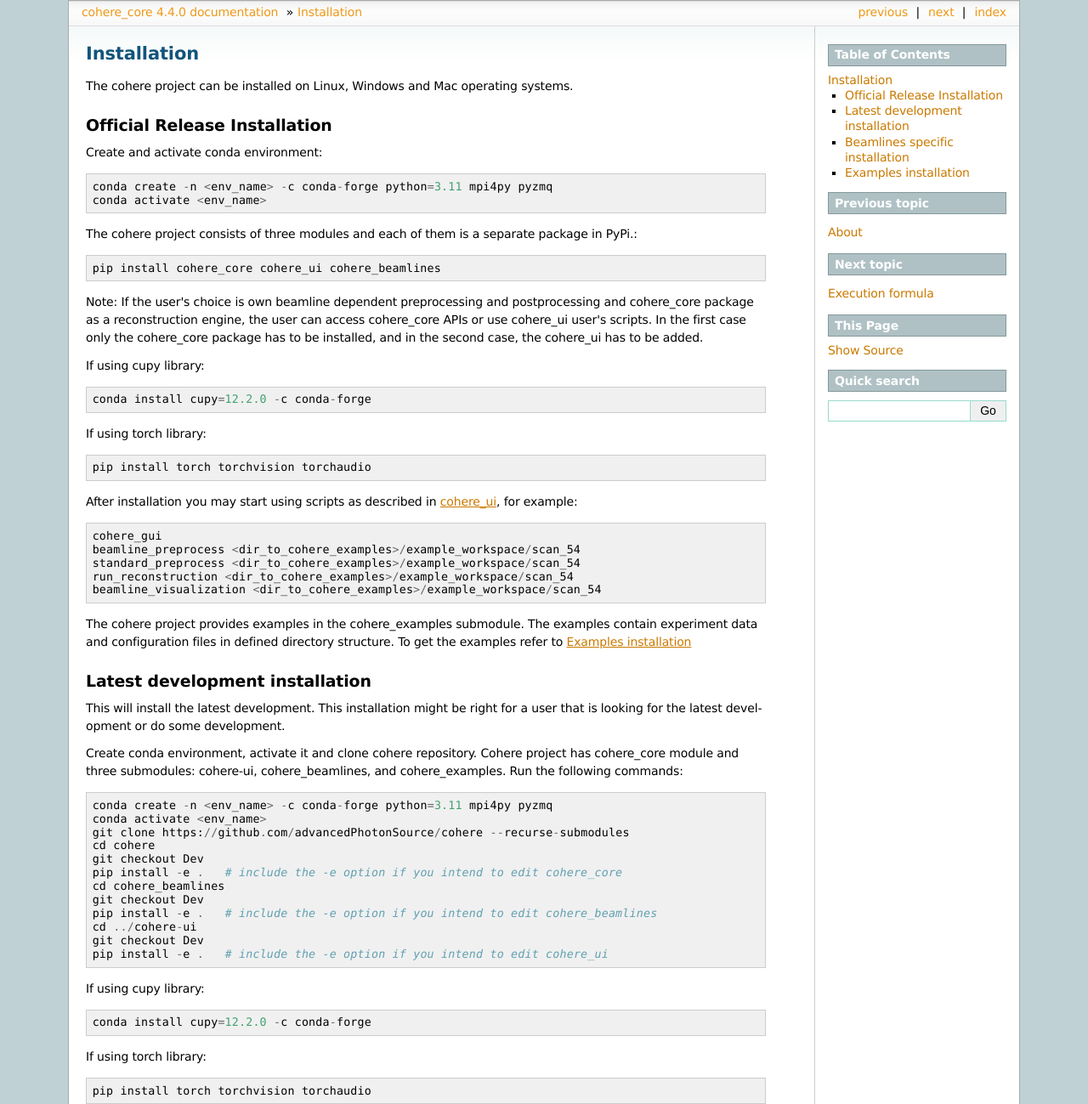
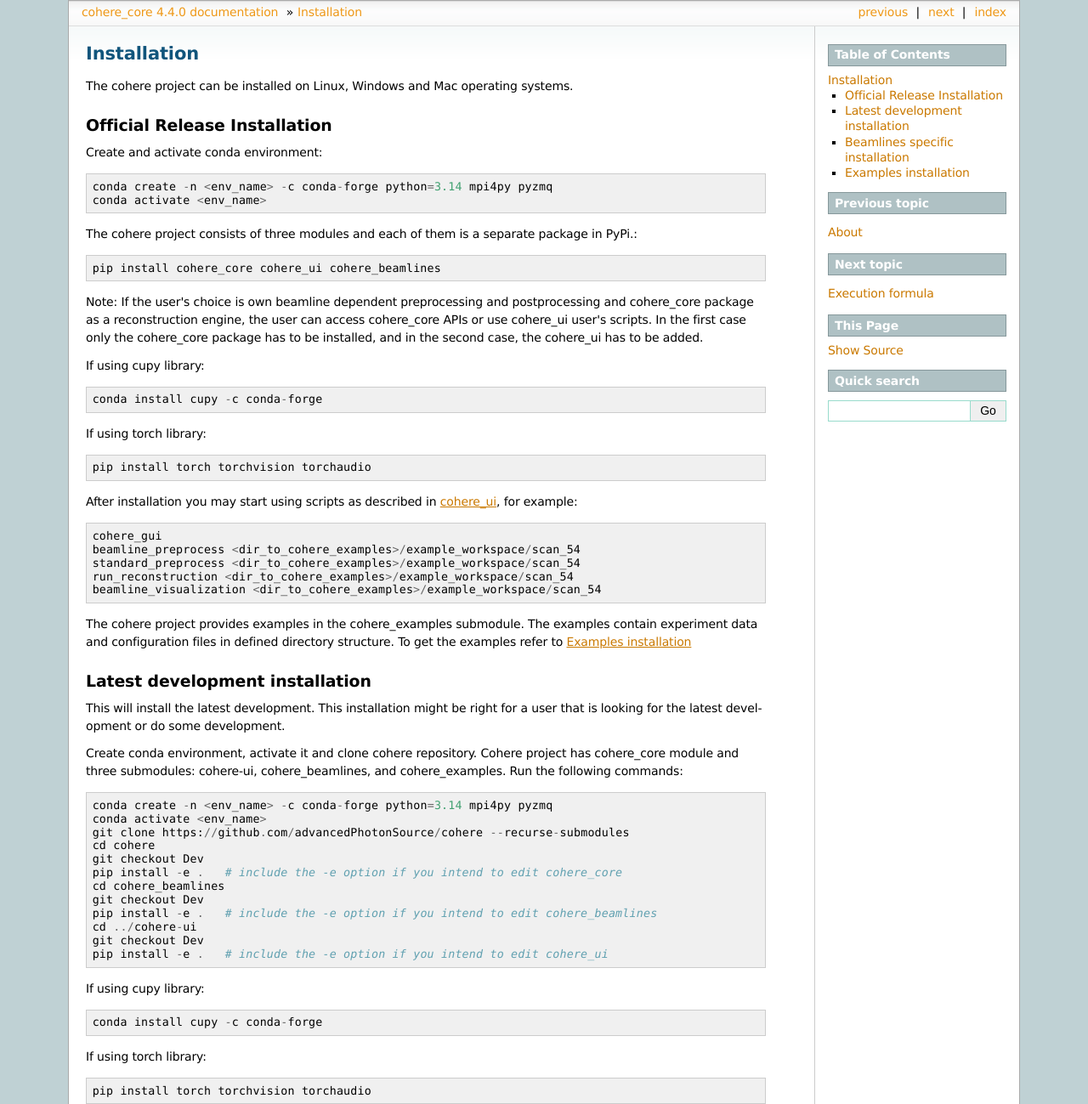
Before and after one commit to AdvancedPhotonSource/cohere, a Sphinx documentation site: the page built from docs/source/installation.rst, in a window 1280 px wide. Shown: the top 1299 px of the page at 85% size. Built offline with Sphinx 7.4.7, drawn with Linux system fonts in a browser that asks for light colours.

Commit message:
modified installation Docs to reflect newest python

```diff
--- a/docs/source/installation.rst
+++ b/docs/source/installation.rst
@@ -7,7 +7,7 @@ Official Release Installation
 =============================
 Create and activate conda environment::
 
-    conda create -n <env_name> -c conda-forge python=3.11 mpi4py pyzmq
+    conda create -n <env_name> -c conda-forge python=3.14 mpi4py pyzmq
     conda activate <env_name>
 
 The cohere project consists of three modules and each of them is a separate package in PyPi.::
@@ -18,7 +18,7 @@ Note: If the user's choice is own beamline dependent preprocessing and postproce
 
 If using cupy library::
 
-    conda install cupy=12.2.0 -c conda-forge
+    conda install cupy -c conda-forge
 
 If using torch library::
 
@@ -43,7 +43,7 @@ This will install the latest development. This installation might be right for a
 Create conda environment, activate it and clone cohere repository. Cohere project has cohere_core module and three submodules: cohere-ui, cohere_beamlines, and cohere_examples.
 Run the following commands::
 
-    conda create -n <env_name> -c conda-forge python=3.11 mpi4py pyzmq
+    conda create -n <env_name> -c conda-forge python=3.14 mpi4py pyzmq
     conda activate <env_name>
     git clone https://github.com/advancedPhotonSource/cohere --recurse-submodules
     cd cohere
@@ -58,7 +58,7 @@ Run the following commands::
 
 If using cupy library::
 
-    conda install cupy=12.2.0 -c conda-forge
+    conda install cupy -c conda-forge
 
 If using torch library::
 
```
